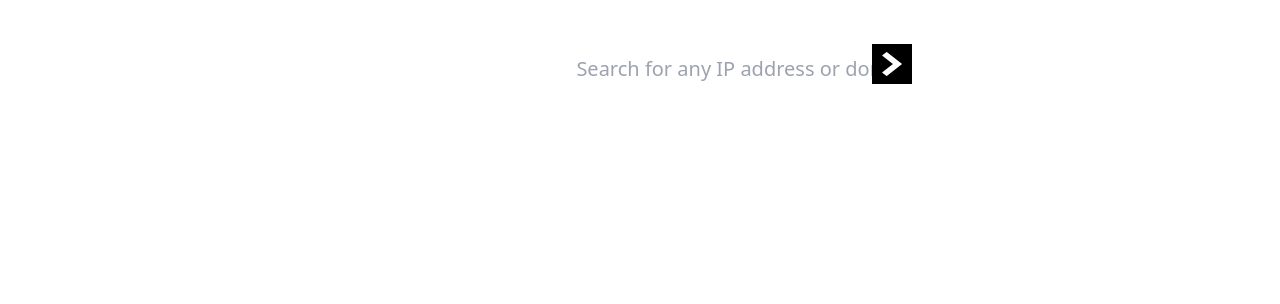
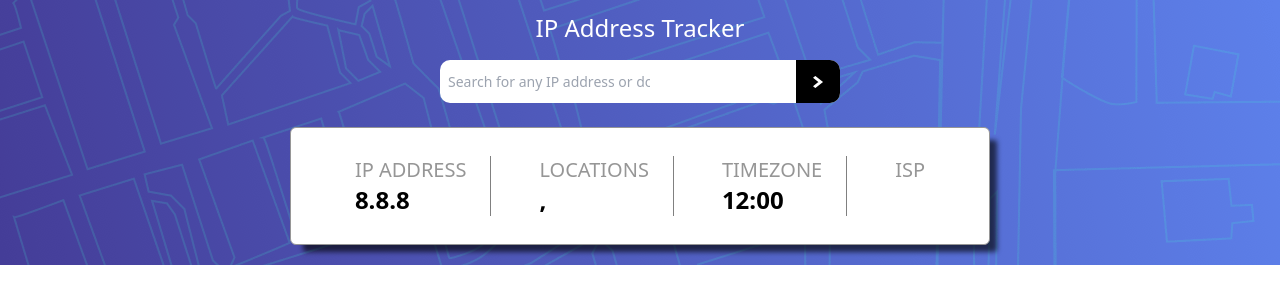
Before and after one commit to manaboy-07/ipAddress, a React (Create React App) app: page / in a window 1280 px wide. Shown: the top 304 px of the page. Built offline with nearby package versions, Linux system fonts and the light colour scheme.

Commit message:
building error component

```diff
--- a/src/App.css
+++ b/src/App.css
@@ -1,38 +1,9 @@
-.App {
-  text-align: center;
+.dark-gray{
+color:  hsl(0, 0%, 59%);
 }
-
-.App-logo {
-  height: 40vmin;
-  pointer-events: none;
+.darker-gray{
+  color: hsl(0, 0%, 17%);
 }
-
-@media (prefers-reduced-motion: no-preference) {
-  .App-logo {
-    animation: App-logo-spin infinite 20s linear;
-  }
+ ul li:not(:last-child)  {
+  border-right: 1.5px solid hsl(0, 0%, 50%);
 }
-
-.App-header {
-  background-color: #282c34;
-  min-height: 100vh;
-  display: flex;
-  flex-direction: column;
-  align-items: center;
-  justify-content: center;
-  font-size: calc(10px + 2vmin);
-  color: white;
-}
-
-.App-link {
-  color: #61dafb;
-}
-
-@keyframes App-logo-spin {
-  from {
-    transform: rotate(0deg);
-  }
-  to {
-    transform: rotate(360deg);
-  }
-}
--- a/src/App.js
+++ b/src/App.js
@@ -4,36 +4,63 @@ import { useEffect, useState } from "react";
 import "./App.css";
 import Search from "./components/Search";
 import { fetchIpAddress } from "./utils/fetchIpAddress";
+import backImage from '../src/images/pattern-bg-desktop.png'
 import Results from "./components/Results";
 function App() {
   const [ipValue, setIpValue] = useState("");
-  const [results, setResults] = useState({});
+  const [isIpAddress, setIsIpAddress] = useState(true)
+  const [results, setResults] = useState({
+    ip: "8.8.8",
+    location:{
+      timezone: '12:00',
+      country: '',
+      region: ''
+    },
+    isp: '',
+
+  });
   const fetchResults = async () => {
-    const data = await fetchIpAddress(ipValue);
-    setResults(data);
+    const regexExp = /^(([0-9]|[1-9][0-9]|1[0-9]{2}|2[0-4][0-9]|25[0-5])\.){3}([0-9]|[1-9][0-9]|1[0-9]{2}|2[0-4][0-9]|25[0-5])$/gi;
+
+    const IsAIpAddress = regexExp.test(ipValue);
+    if(IsAIpAddress){
+      const data = await fetchIpAddress(ipValue)
+      setResults(data)
+    }else{
+       setIsIpAddress(false)
+    }
+
   };
   const handleSubmit = (e) => {
     e.preventDefault();
-    fetchResults()
+
     if (ipValue) {
+      fetchResults();
       setIpValue("");
     }
   };
 
-  // useEffect(() => {
 
-  //   fetchResults();
-  // }, []);
-  console.log(ipValue);
+
   console.log(typeof results);
+
   console.log(results);
-  console.log(results.ip);
 
   return (
-    <div className='flex items-center justify-center m-3 p-3'>
-      <h2 className='text-white text-2xl'>IP Address Tracker</h2>
-      <Search ipValue={ipValue} setIpValue={setIpValue} handleSubmit={handleSubmit}/>
-      {/* <Results results={results}/> */}
+    <div style={{
+      backgroundImage: `url(${backImage})`
+    }} className='flex flex-col items-center justify-center  p-3'>
+      <div className="" >
+      <h2 className='text-white text-2xl text-center'>IP Address Tracker</h2>
+      <Search
+        ipValue={ipValue}
+        setIpValue={setIpValue}
+        handleSubmit={handleSubmit}
+      />
+      </div>
+      {!isIpAddress &&  <Error/>}
+
+      <Results results={results}/>
     </div>
   );
 }
--- a/src/components/Results.jsx
+++ b/src/components/Results.jsx
@@ -2,23 +2,42 @@
 
 import React from "react";
 
-function Results(results) {
-//   const {
-//     isp,
-//     ip,
-//     location: { timezone, region },
-//   } = results;
+function Results({results}) {
+//   console.log(`This is result page ${results}`)
+  const {ip, isp, location:{timezone, country, region}} = results
+
+  return (
+    <div className='shadow-black rounded-md bg-white p-4 m-2 ' style={{
+        border: '0.4px solid  hsl(0, 0%, 59%)',
+        boxShadow: '10px 10px 5px -3px rgba(0,0,0,0.63)',
+
+    }}>
+
+      <ul className='list-none result-lists flex justify-between items-start mx-3'>
+
+        <li className="flex flex-col m-3 px-6">
+          <p className="dark-gray text-xl uppercase">IP address</p>
+          <p className="text-black font-bold text-2xl">{ip}</p>
+        </li>
+
+        <li className="flex flex-col m-3 px-6">
+          <p className="dark-gray text-xl uppercase">Locations</p>
+          <span className="text-black font-bold text-2xl">
+            {`${country}, ${region}`}
+          </span>
+        </li>
+
+        <li className="flex flex-col m-3 px-6">
+          <p className="dark-gray text-xl uppercase">Timezone</p>
+          <p className="text-black font-bold text-2xl">{timezone}</p>
+        </li>
+
+        <li className="flex flex-col m-3 px-6">
+          <p className="dark-gray text-xl uppercase">isp</p>
+          <p className="text-black font-bold text-2xl">{isp}</p>
+        </li>
 
 
-  return (
-    <div className='shadow-black bg-white '>
-      <h2>Hello</h2>
-      <ul className='list-none '>
-
-        <li></li>
-        <li></li>
-        <li></li>
-        <li></li>
       </ul>
     </div>
   );
--- a/src/components/Search.jsx
+++ b/src/components/Search.jsx
@@ -3,11 +3,23 @@ import Arrow from '../images/icon-arrow.svg'
 export default function Search({ipValue , setIpValue, handleSubmit }) {
 
   return (
-    <div className='bg-white p-3 m-2 flex flex-row text-xl'>
-      <form onSubmit={handleSubmit}>
-      <input type="text" placeholder='Search for any IP address or domain' value={ipValue} onChange={(e) => setIpValue(e.target.value)}/>
-      <button className='bg-black text-white p-2 btn'>
-        <img src={Arrow} alt="" className='w-6 h-6'/>
+    <div className=' m-4 flex flex-row  text-xl' >
+      <form onSubmit={handleSubmit} className='flex   flex-row justify-between bg-white ' style={{
+        height: '43px',
+        width: '400px',
+
+        borderRadius: '10px'
+    }}>
+      <div>
+       <input type="text" style={{
+        fontSize: '14px'
+       }} className='outline-none  bg-transparent w-full p-2' placeholder='Search for any IP address or domain' value={ipValue} onChange={(e) => setIpValue(e.target.value)}/>
+      </div>
+       <button className='bg-black text-white p-2 btn  ' style={{
+        borderTopRightRadius: '10px',
+        borderBottomRightRadius: '10px',
+       }}>
+         <img src={Arrow} alt="" className='w-3 h-3 mx-2'/>
       </button>
       </form>
     </div>
```
